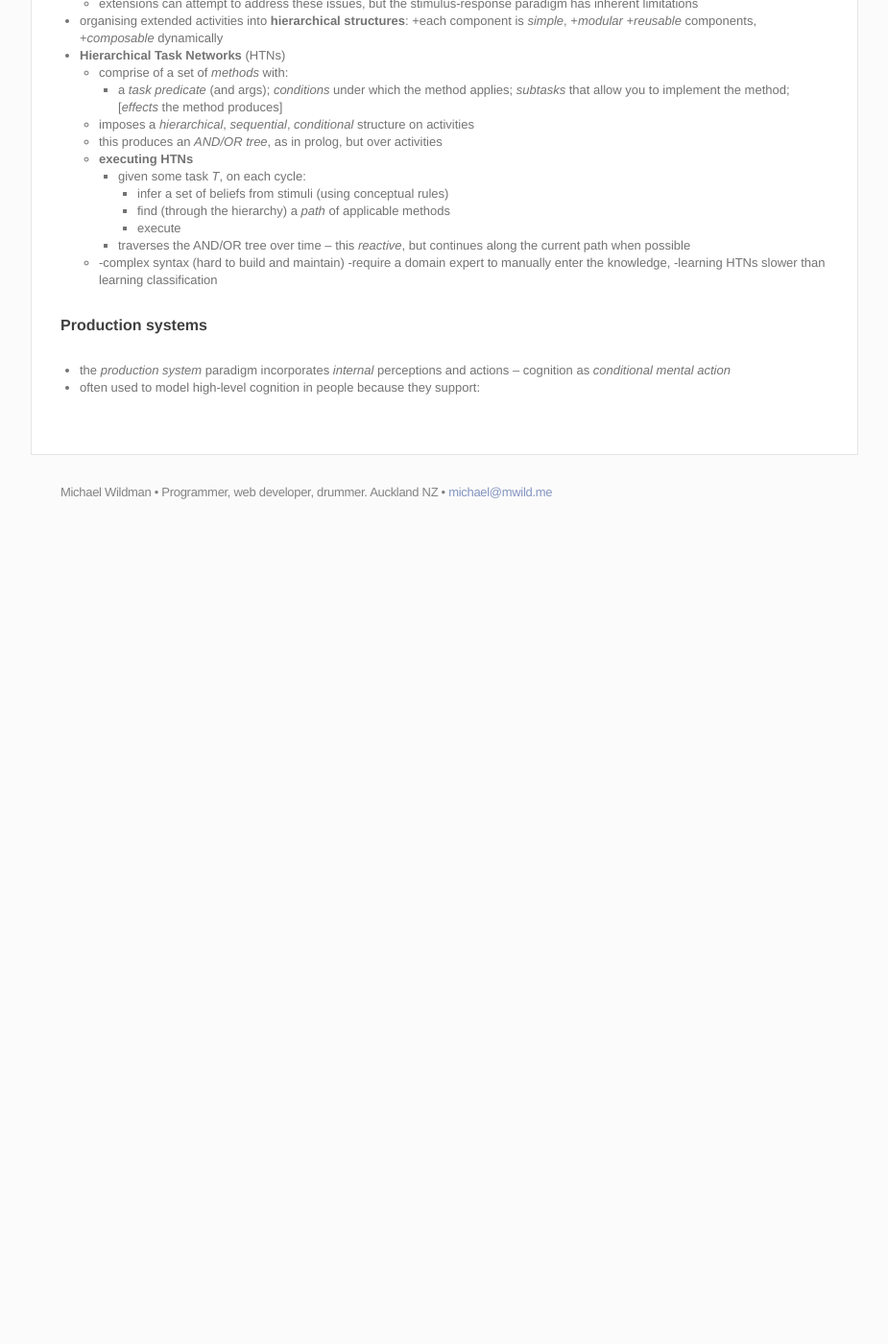
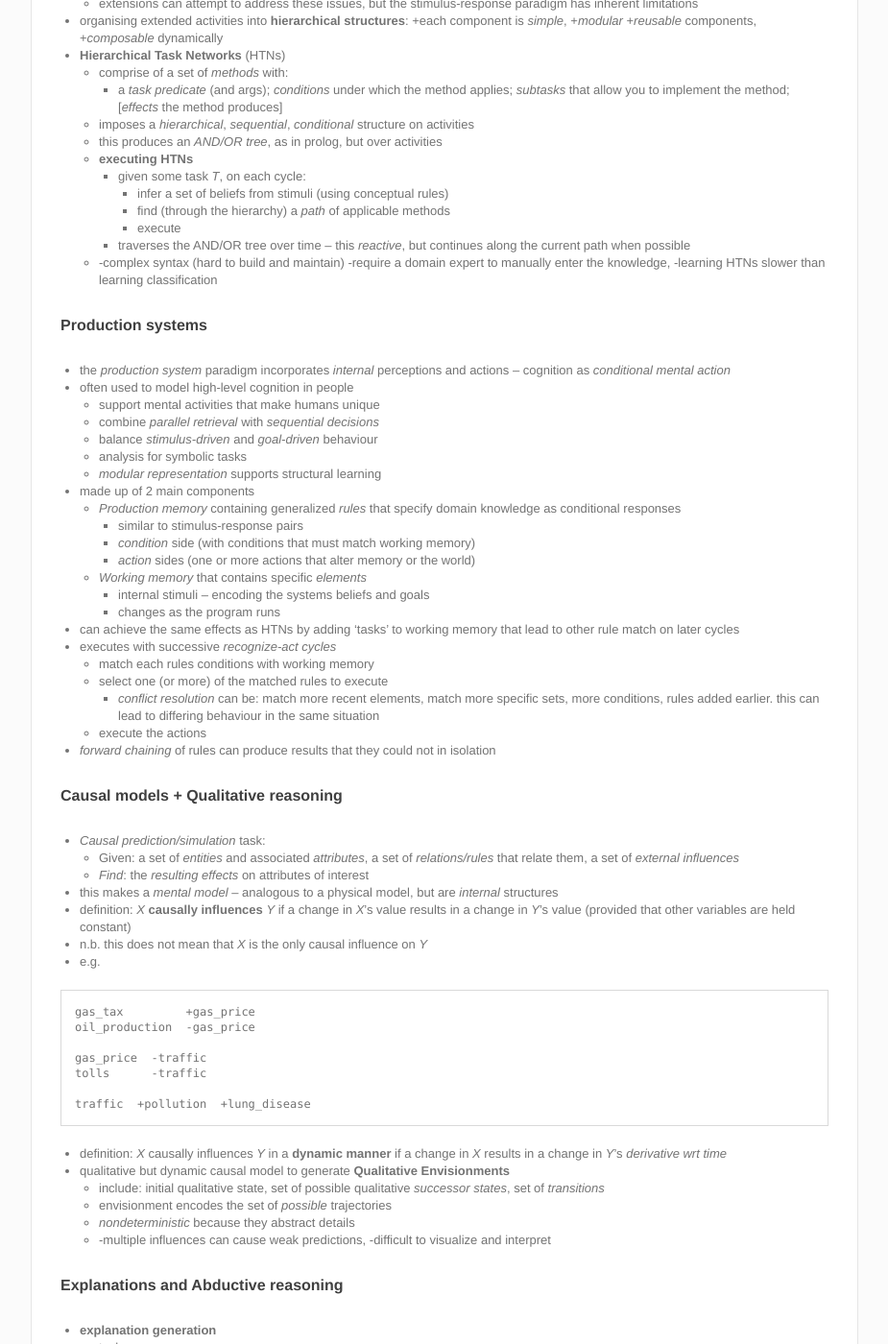
Before and after one commit to m-wild/mwild.me_archive, a Jekyll site: the page built from _posts/uni/2014-08-21-cs367-notes.md, in a window 1280 px wide and 1400 px high, scrolled down 3229 px. Shown: the whole window at 96% size, without its empty margins (177-1102 px from the left). Built offline with Jekyll 4.4.1, drawn with Linux system fonts in a browser that asks for light colours; Markdown is read by kramdown in place of the engine named in the settings; before the commit the page ends 3781 px from its top, so only the background shows below that; some of the changed text lies outside the part shown.

Commit message:
cs367 updates

````diff
--- a/_posts/uni/2014-08-21-cs367-notes.md
+++ b/_posts/uni/2014-08-21-cs367-notes.md
@@ -136,4 +136,88 @@ excerpt:
 
 ####Production systems
 - the _production system_ paradigm incorporates _internal_ perceptions and actions -- cognition as _conditional mental action_
-- often used to model high-level cognition in people because they support:
+- often used to model high-level cognition in people
+	- support mental activities that make humans unique
+	- combine _parallel retrieval_ with _sequential decisions_
+	- balance _stimulus-driven_ and _goal-driven_ behaviour
+	- analysis for symbolic tasks
+	- _modular representation_ supports structural learning
+- made up of 2 main components
+	- _Production memory_ containing generalized _rules_ that specify domain knowledge as conditional responses
+		- similar to stimulus-response pairs
+		- _condition_ side (with conditions that must match working memory)
+		- _action_ sides (one or more actions that alter memory or the world)
+	- _Working memory_ that contains specific _elements_
+		- internal stimuli -- encoding the systems beliefs and goals
+		- changes as the program runs
+- can achieve the same effects as HTNs by adding 'tasks' to working memory that lead to other rule match on later cycles
+- executes with successive _recognize-act cycles_
+	- match each rules conditions with working memory
+	- select one (or more) of the matched rules to execute
+		- _conflict resolution_ can be: match more recent elements, match more specific sets, more conditions, rules added earlier. this can lead to differing behaviour in the same situation
+	- execute the actions
+- _forward chaining_ of rules can produce results that they could not in isolation
+
+####Causal models + Qualitative reasoning
+- _Causal prediction/simulation_ task:
+	- Given: a set of _entities_ and associated _attributes_, a set of _relations/rules_ that relate them, a set of _external influences_
+	- _Find_: the _resulting effects_ on attributes of interest
+- this makes a _mental model_ -- analogous to a physical model, but are _internal_ structures
+- definition: _X_ __causally influences__ _Y_ if a change in _X_'s value results in a change in _Y_'s value (provided that other variables are held constant)
+- n.b. this does not mean that _X_ is the only causal influence on _Y_
+- e.g.
+
+```
+gas_tax         +gas_price
+oil_production  -gas_price
+
+gas_price  -traffic
+tolls      -traffic
+
+traffic  +pollution  +lung_disease
+```
+
+- definition: _X_ causally influences _Y_ in a __dynamic manner__ if a change in _X_ results in a change in _Y_'s _derivative wrt time_
+- qualitative but dynamic causal model to generate __Qualitative Envisionments__
+	- include: initial qualitative state, set of possible qualitative _successor states_, set of _transitions_
+	- envisionment encodes the set of _possible_ trajectories
+	- _nondeterministic_ because they abstract details
+	- -multiple influences can cause weak predictions, -difficult to visualize and interpret
+
+
+####Explanations and Abductive reasoning
+- __explanation generation__
+	- task:
+		- Given: set of general _knowledge elements_; set of _observed facts_
+		- _Find_: one (or more) _explanation_ that relate the observations (_connected_ to others through general _knowledge_)
+	- _understand_ often means explained
+	- we can use causal relations to create a _deductive causal explanation_ (e.g. oil production leads to +lung disease)
+- __abductive inference__ (those which are non-deductive)
+	- task:
+		- Given: set of general rules or other knowledge elements, set of specific _observed facts_
+		- _Find_: one (or more) explanation that relate observations and _plausible assumptions_
+			- observed facts + specific default assumptions + _rule instances_ that link facts and assumptions
+	- key difference: the creation of _default assumptions_ that complete the account
+	- take the form of _proof trees_, but the assumptions are _not_ deductively valid
+	- inference to the best explanation? too concerned with optimality -- humans often arrive at incomplete/incorrect explanations through abduction
+- e.g. __abductive explanation__
+
+```prolog
+%% background knowledge
+good_mood(X) :- did_well_on(X,Y).
+did_well_on(X,Y) :- exam(Y), study(X,Y), take(X,Y).
+
+%% suppose we observe
+good_mood(john).	exam(e).	take(john,e).
+
+%% suppose we want to explain why john is in a good mood
+%% if we make one assumption:
+study(john,e).
+
+%% we could derive good_mood(john) from this assumption and the observations
+good-mood(john) :- /** observation to explain **/
+	did-well-on(john,e) :-
+		exam(e),
+		study(john,e), /** assumption **/
+		(john,e)
+```
````
